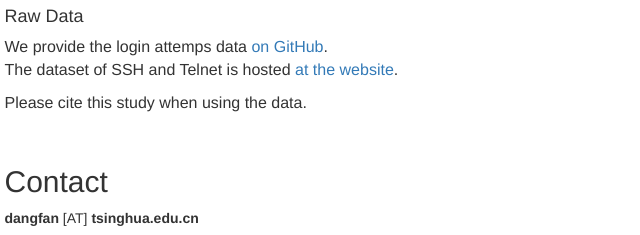
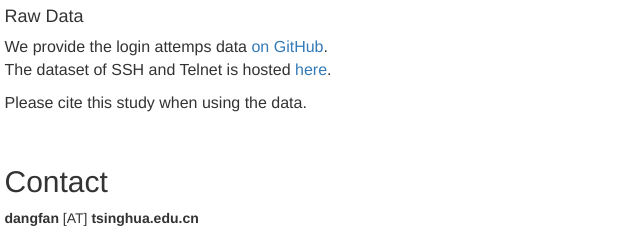
Before and after one commit to HoneyCloud/honeycloud.github.io, a plain HTML site: page index.html in a window 1280 px wide. Shown: the part 609-844 px from the top of the page, 163-803 px from the left. Drawn offline with nearby package versions, Linux system fonts and the light colour scheme.

Commit message:
Update index.html

```diff
--- a/index.html
+++ b/index.html
@@ -85,7 +85,7 @@
           <p style="font-size: 16px">
             We provide the login attemps data <a href="https://github.com/HoneyCloud/MobiSys19/tree/master/dataset">on
               GitHub</a>.<br>
-            The dataset of SSH and Telnet is hosted <a href="https://ds.dang.fan">at the website</a>.
+            The dataset of SSH and Telnet is hosted <a href="https://cloud.tsinghua.edu.cn/f/2281cc9c30a44a8c9b7b/?dl=1">here</a>.
           </p>
           <p style="font-size: 16px">
             Please cite this study when using the data.
```
